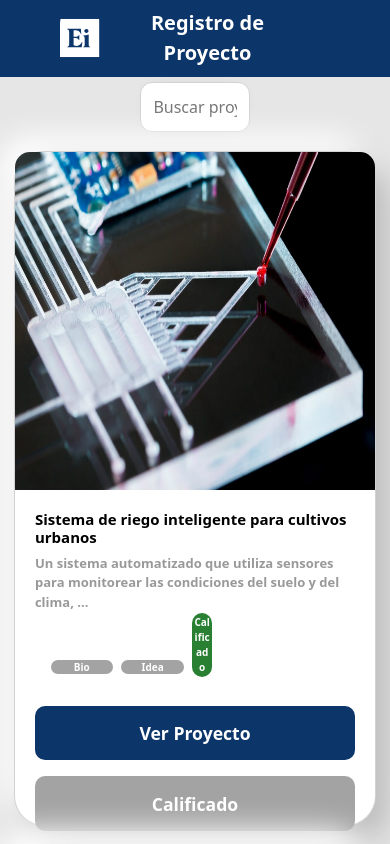
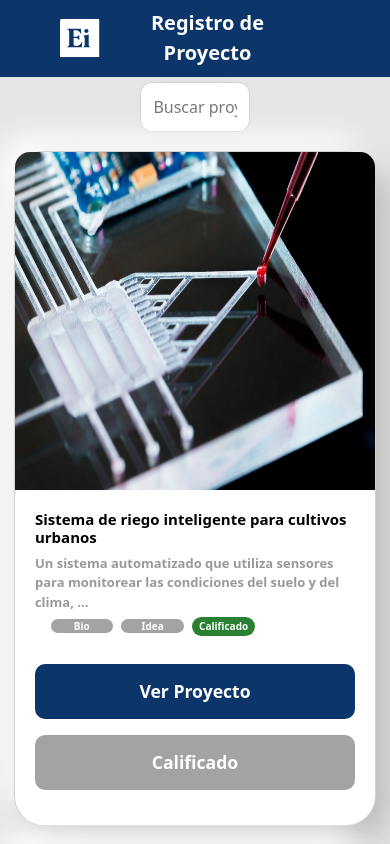
Before and after one commit to GerryDH2807/FrontEnd-ExpoIngenierias, a React (Create React App) app: page /juez in a window 390 px wide. Shown: the top 844 px of the page. Built offline with nearby package versions, Linux system fonts and the light colour scheme.

Commit message:
Juez V1.9

```diff
--- a/src/Badge.css
+++ b/src/Badge.css
@@ -79,6 +79,16 @@
     width: 50%; /* Ancho del contenedor */
     margin: auto; /* Centrar horizontalmente */
   }
+  .badge3 {
+    width: 16vw;
+    margin-top: 0vh;
+    margin-bottom: 0vh;
+  }
+  .badge3-container {
+    /* Estilo adicional para centrar horizontalmente */
+    width: 50%; /* Ancho del contenedor */
+    margin: auto; /* Centrar horizontalmente */
+  }
   .btn{
     margin-bottom: 0vh;
     margin-top: 0vh;
--- a/src/Rubrica.js
+++ b/src/Rubrica.js
@@ -67,13 +67,13 @@ const Rubrica = () => {
               <input
                 type="range"
                 min="0"
-                max="100"
-                step="20"
+                max="5"
+                step="1"
                 value={selectedCriteria[index]}
                 onChange={(e) => handleSliderChange(index, parseInt(e.target.value))}
                 id={`myRange${index}`}
               />
-              <p>100(Excelente)</p>
+              <p>5(Excelente)</p>
             </div>
             {/* Caja de comentarios */}
             <textarea
```
